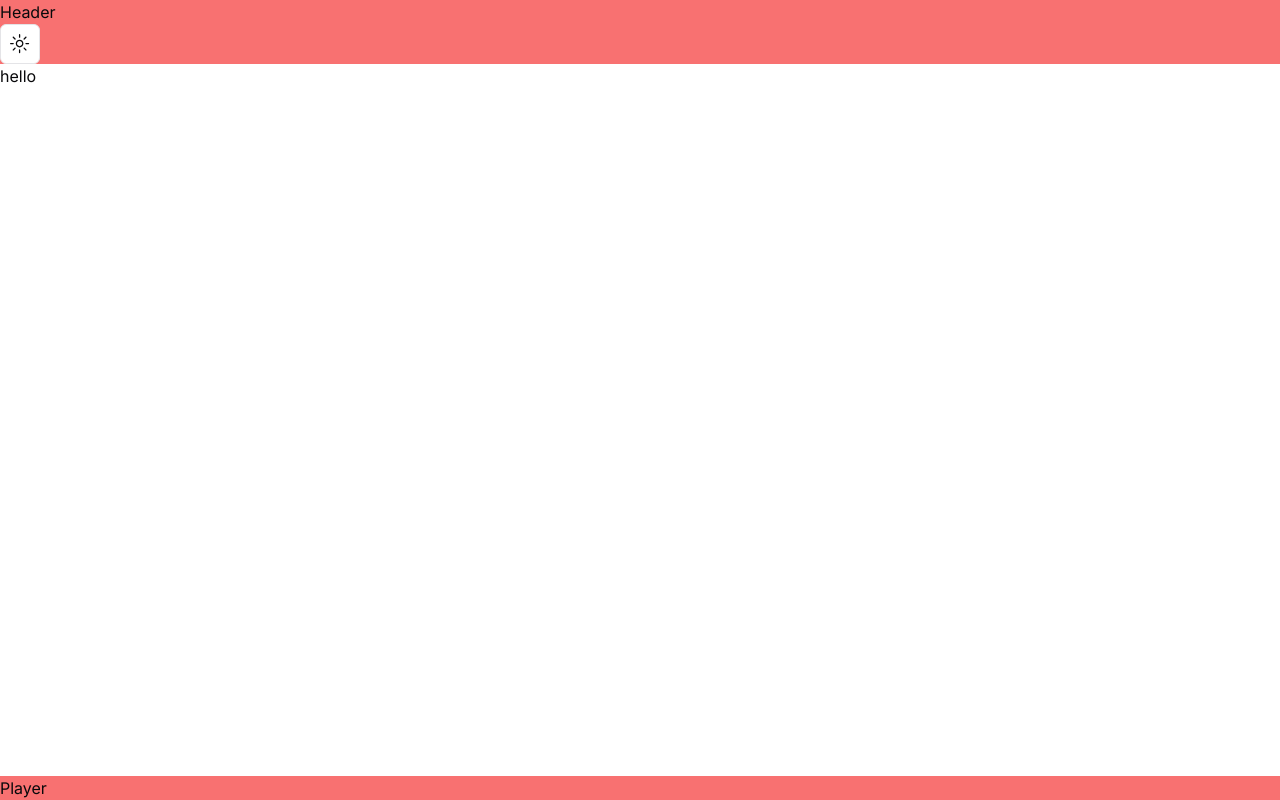
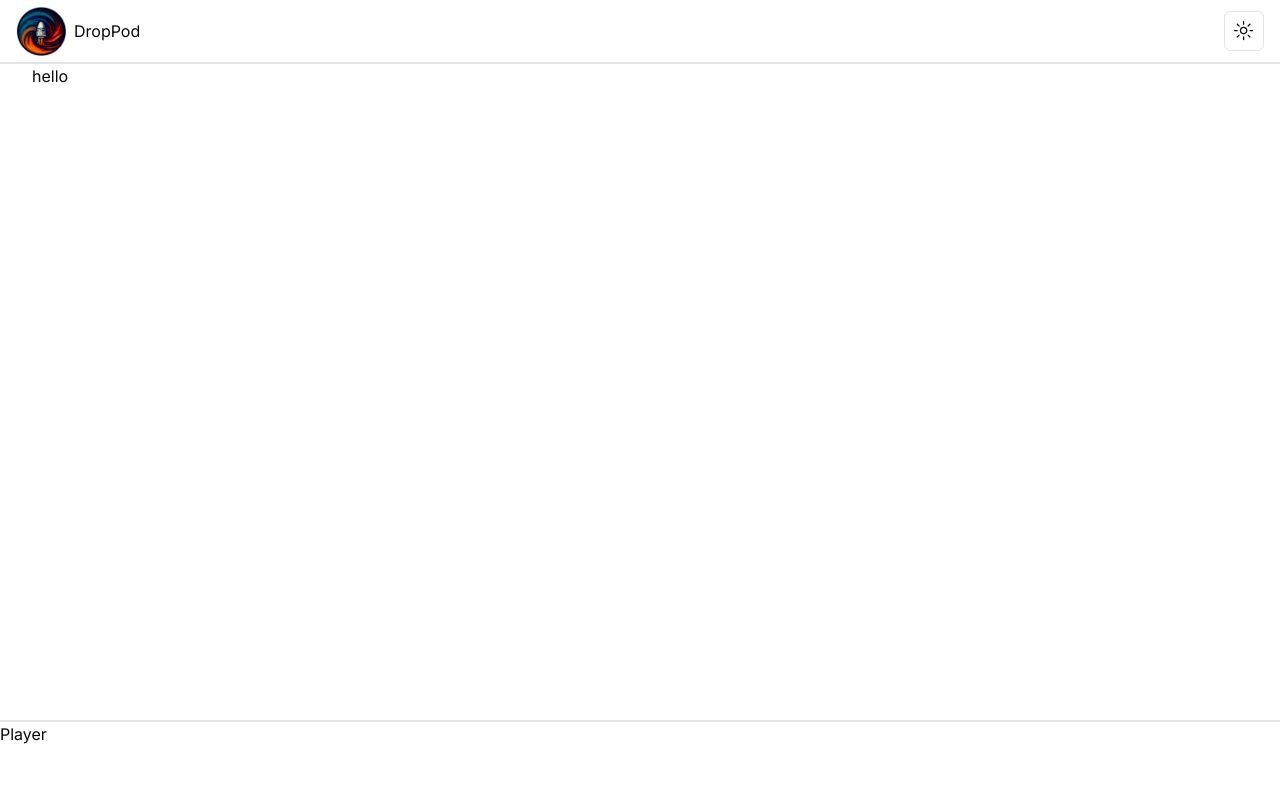
Before and after one commit to Epirius/DropPod, a Next.js app: page / in a window 1280 px wide. Built offline with nearby package versions, Linux system fonts and the light colour scheme.

Commit message:
small layout fixes

```diff
--- a/app/layout.tsx
+++ b/app/layout.tsx
@@ -20,7 +20,7 @@ export default function RootLayout({
 }) {
   return (
     <html lang="en" className="h-full" suppressHydrationWarning>
-      <body className={cn(inter.className, "h-full flex flex-col")}>
+      <body className={cn(inter.className, "flex h-full flex-col")}>
         <ThemeProvider
           attribute="class"
           defaultTheme="system"
@@ -28,7 +28,7 @@ export default function RootLayout({
           disableTransitionOnChange
         >
           <Header className="flex-shrink-0 flex-grow-0" />
-          <main className="flex-1 overflow-y-auto">{children}</main>
+          <main className="container flex-1 overflow-y-auto">{children}</main>
           <Player className="flex-shrink-0 flex-grow-0" />
         </ThemeProvider>
       </body>
--- a/components/Header.tsx
+++ b/components/Header.tsx
@@ -1,6 +1,7 @@
 import { cn } from "@/lib/utils";
 import React from "react";
 import { ThemeToggle } from "./theme-provider";
+import Image from "next/image";
 
 type Props = {
   className?: string;
@@ -8,9 +9,20 @@ type Props = {
 
 const Header = ({ className }: Props) => {
   return (
-    <nav className={cn("bg-red-400", className)}>
-      <h1>Header</h1>
-      <ThemeToggle />
+    <nav className={cn("flex h-16 border-b-2 border-border px-4", className)}>
+      <div className="flex items-center gap-2">
+        <Image
+          src="/logo1.png"
+          width={50}
+          height={50}
+          alt="droppod logo"
+          className="h-[50px] w-[50px]"
+        />
+        <h1>DropPod</h1>
+      </div>
+      <div className="ml-auto flex items-center">
+        <ThemeToggle />
+      </div>
     </nav>
   );
 };
--- a/components/Player.tsx
+++ b/components/Player.tsx
@@ -6,7 +6,9 @@ type Props = {
 };
 
 const Player = ({ className }: Props) => {
-  return <nav className={cn("bg-red-400", className)}>Player</nav>;
+  return (
+    <nav className={cn("border-t-2 border-border h-20", className)}>Player</nav>
+  );
 };
 
 export default Player;
--- a/package.json
+++ b/package.json
@@ -30,6 +30,8 @@
     "eslint": "^8",
     "eslint-config-next": "14.0.3",
     "postcss": "^8",
+    "prettier": "^3.1.0",
+    "prettier-plugin-tailwindcss": "^0.5.7",
     "tailwindcss": "^3.3.0",
     "typescript": "^5"
   }
--- /dev/null
+++ b/prettier.config.js
@@ -0,0 +1,3 @@
+module.exports = {
+  plugins: ["prettier-plugin-tailwindcss"],
+};
```
Also changed, not shown: 1 other file (tests, documents, lock files or other folders).
